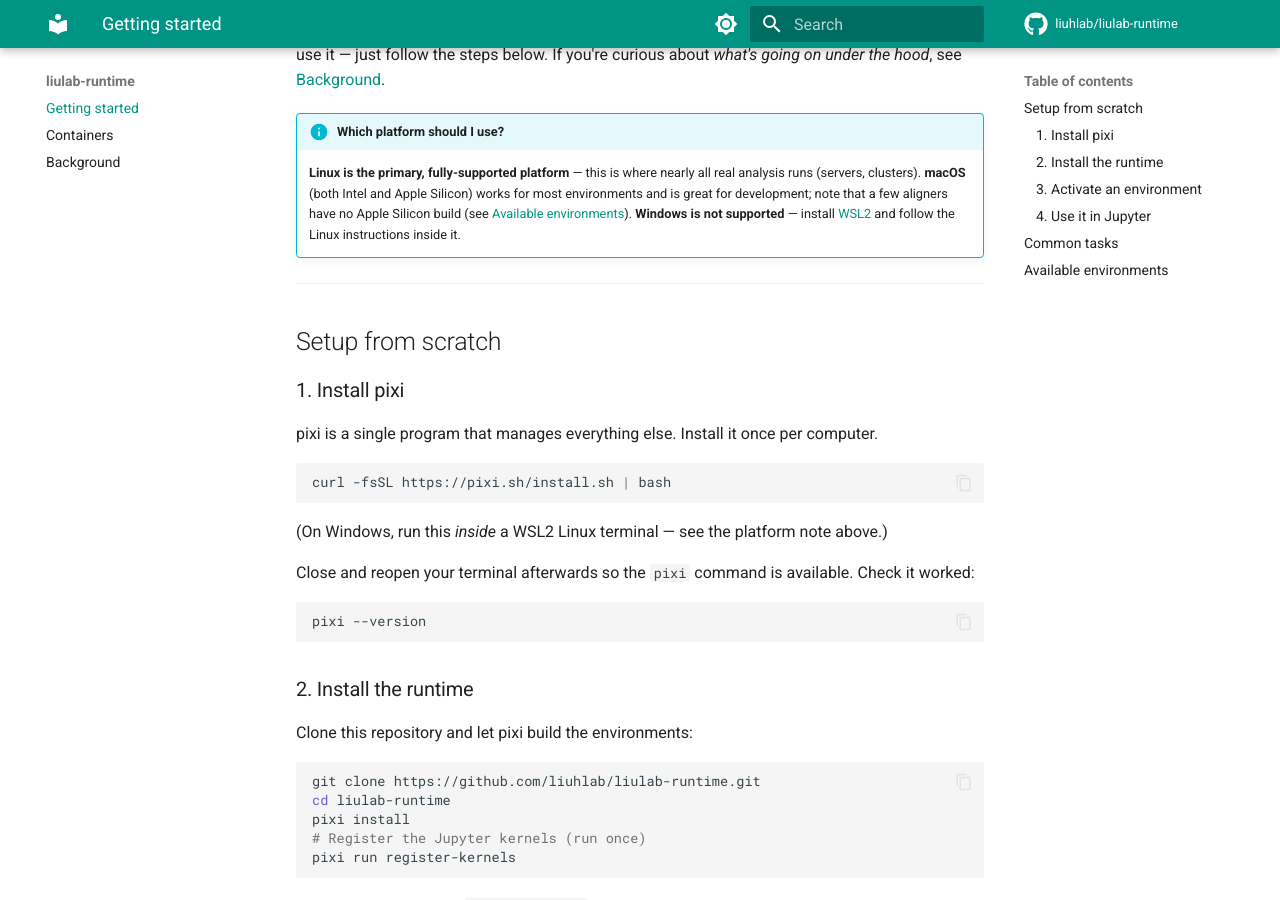
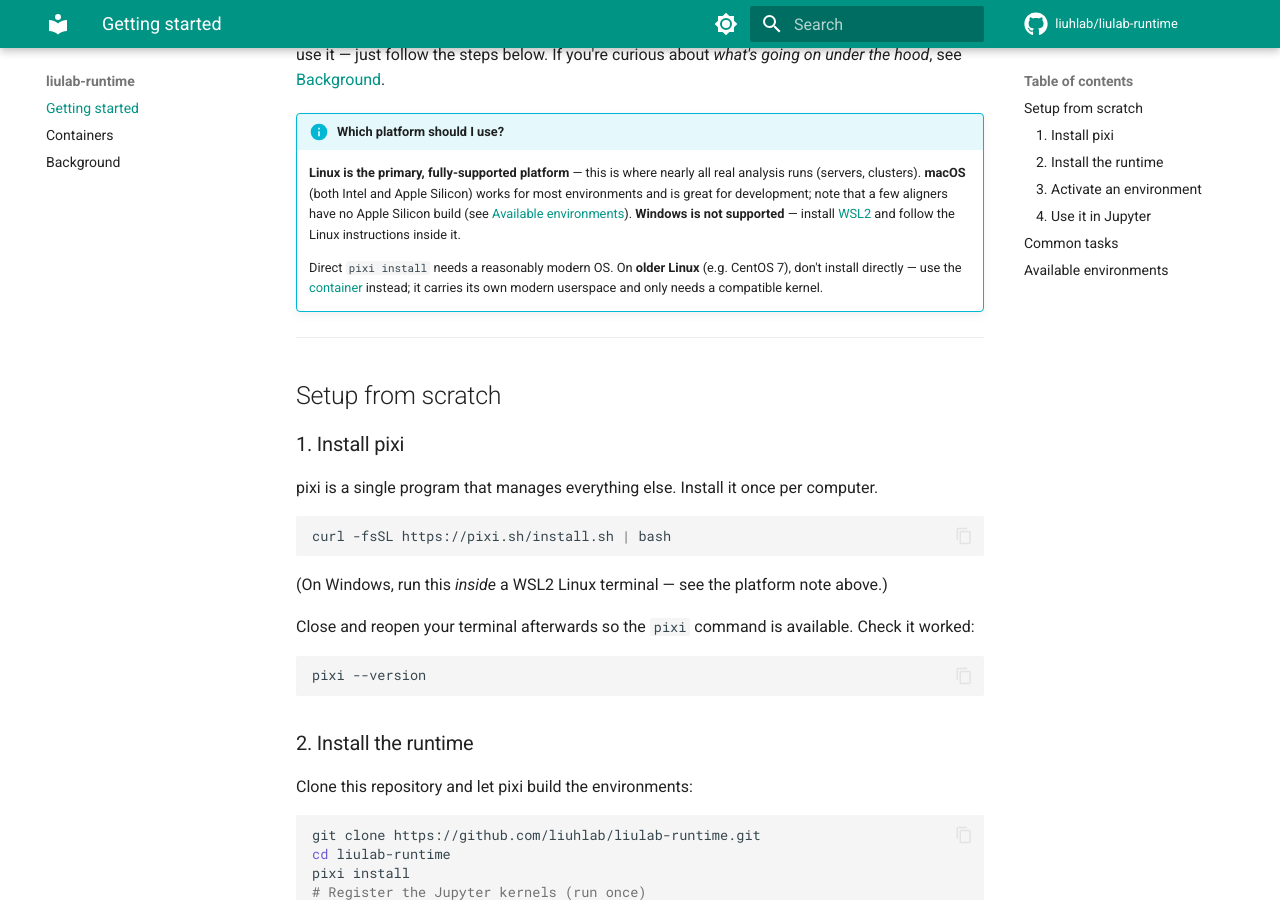
Before and after one commit to liuhlab/liulab-runtime, an MkDocs documentation site: the page built from docs/index.md, in a window 1280 px wide and 900 px high, scrolled down 349 px. Built offline with MkDocs 1.6.1 and Material for MkDocs 9.7.7, drawn with Linux system fonts in a browser that asks for light colours; comment, search, counter and statistics services are not loaded.

Commit message:
Drop glibc 2.17 pin: modern-OS direct installs, container for old Linux
Remove the CentOS 7 glibc floor from the linux-64 platform (and the
align-rna feature). Direct `pixi install` now targets modern OSes only;
old Linux (e.g. CentOS 7) is supported via the container, which carries
its own modern glibc and needs only a compatible kernel. Regenerate
pixi.lock accordingly and point old-Linux users to the container in the
docs.

Co-Authored-By: Claude Opus 4.8 (1M context) <noreply@anthropic.com>

```diff
--- a/docs/index.md
+++ b/docs/index.md
@@ -22,6 +22,11 @@ hood*, see [Background](background.md).
     [Available environments](#available-environments)). **Windows is not
     supported** — install [WSL2](https://learn.microsoft.com/windows/wsl/install)
     and follow the Linux instructions inside it.
+
+    Direct `pixi install` needs a reasonably modern OS. On **older Linux**
+    (e.g. CentOS 7), don't install directly — use the
+    [container](containers.md) instead; it carries its own modern
+    userspace and only needs a compatible kernel.
 
 ---
 
```
Also changed, not shown: pyproject.toml (+6 -7 lines), 1 other file.
